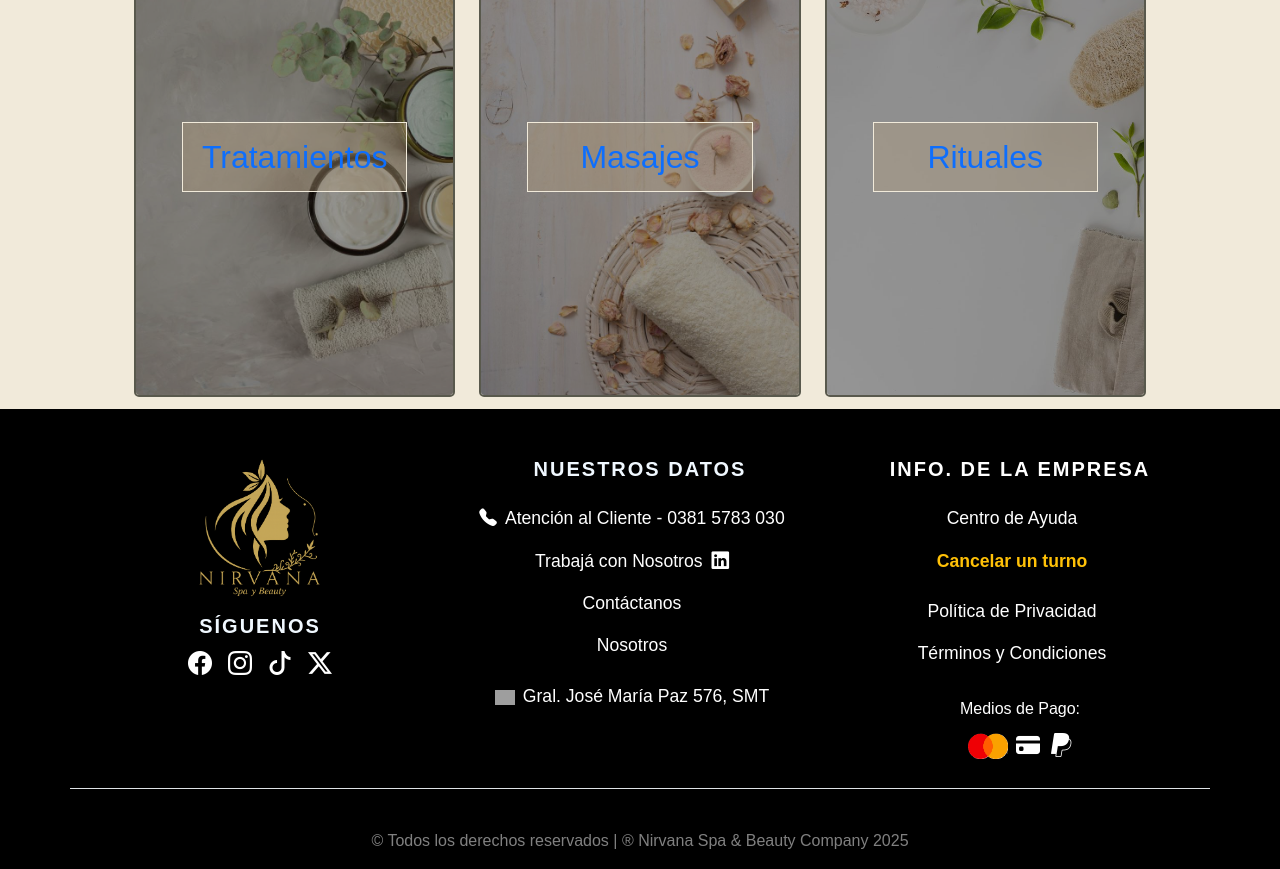
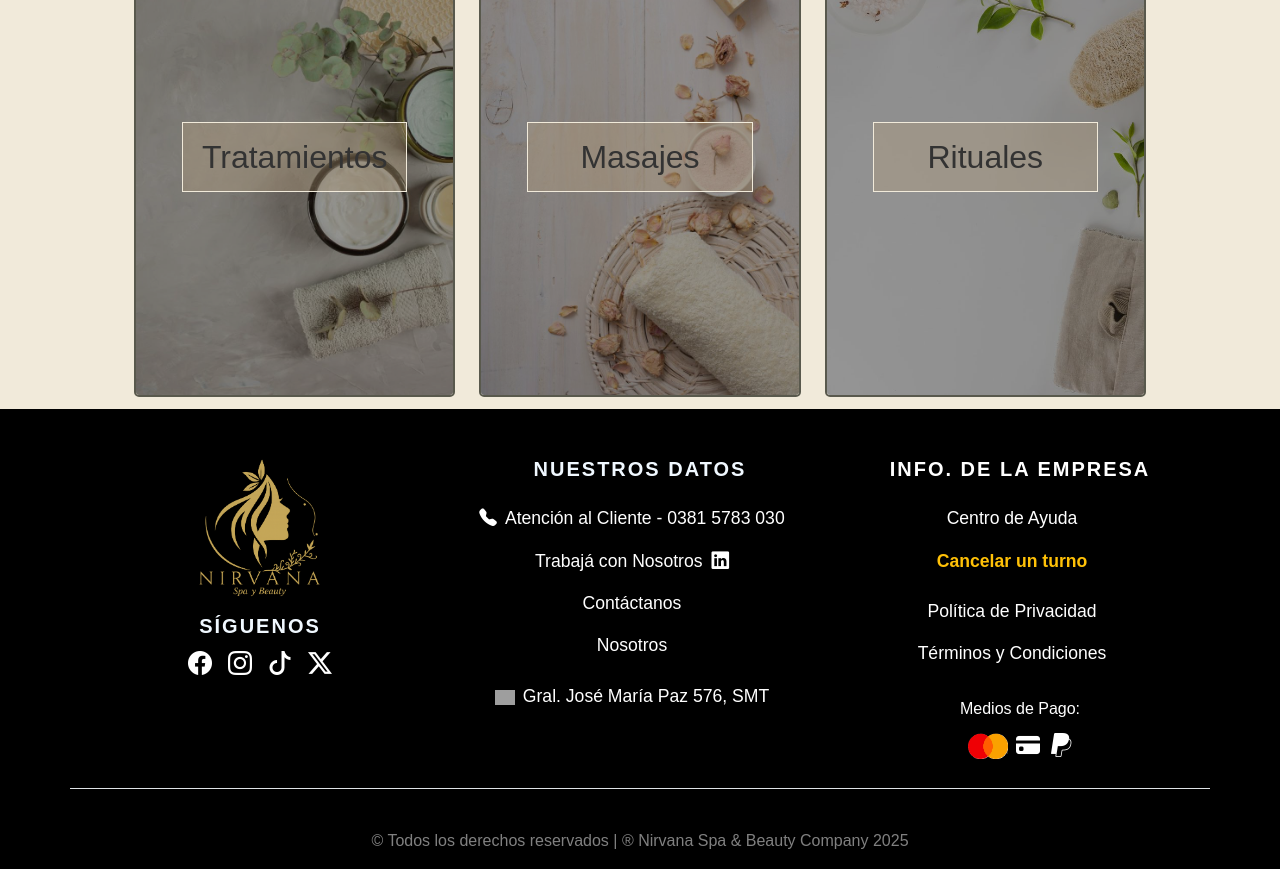
Before and after one commit to SantyMolina98/Spa-Nirvana-React-, a React (Vite) app: page / in a window 1280 px wide. Shown: the part 4660-5529 px from the top of the page. Built offline with nearby package versions, Linux system fonts and the light colour scheme; no server answers; grey boxes are pictures that could not be loaded.

Commit message:
prueba para ver si se arreglo el deploy

```diff
--- a/src/styles/HomePage.css
+++ b/src/styles/HomePage.css
@@ -133,6 +133,7 @@ a {
 
 #etiquetaAsizeTratamiento, #etiquetaAsizeMasaje, #etiquetaAsizeRitual {
   font-size: 2rem;
+  color: #333;
   display: inline-block;
   min-width: 225.55px;
   text-align: center;
--- a/src/styles/headerComponent.css
+++ b/src/styles/headerComponent.css
@@ -21,6 +21,7 @@
 .dropdownn-login-saludo-header{
   background-color: var(--color-fourth2Header);
   font-weight: 550;
+  color: #302620;
 }
 .itemsHeader{
   display: flex;
```
